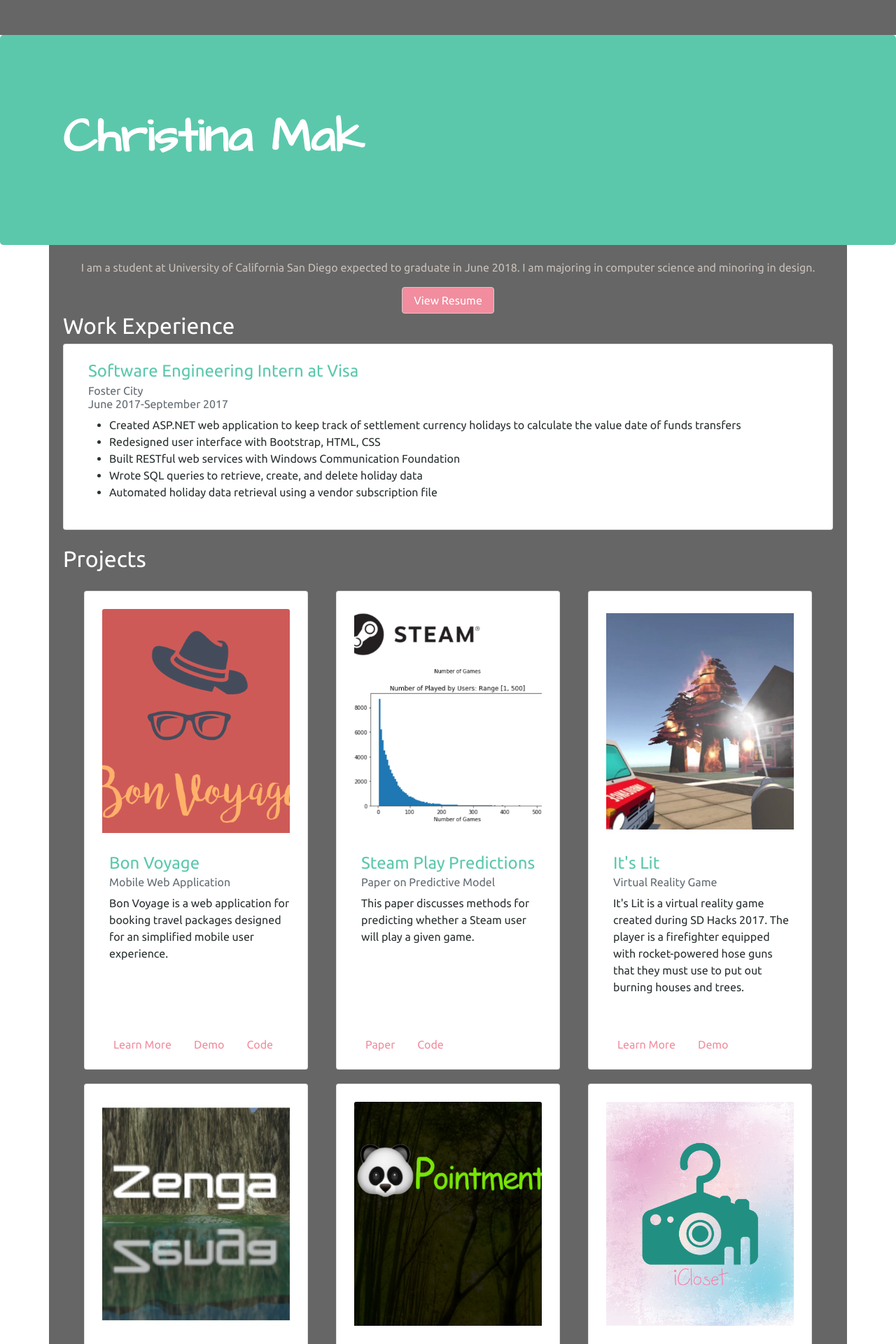
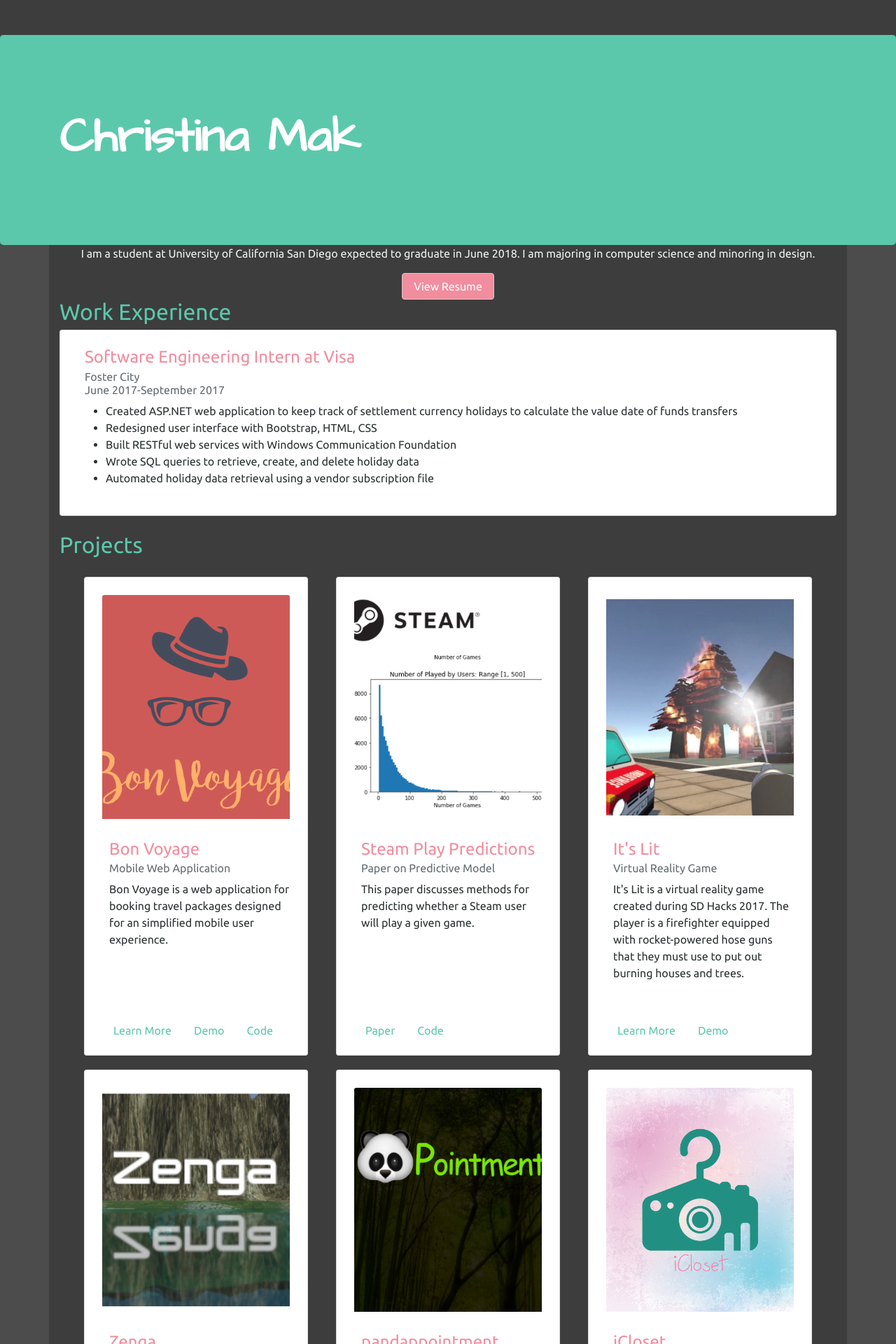
Before and after one commit to ChristinaMak/ChristinaMak.github.io, a Jekyll site: the page index.html, which Jekyll copies as it is, in a window 1280 px wide. Shown: the top 1920 px of the page at 70% size. Built offline with Jekyll 4.4.1, drawn with Linux system fonts in a browser that asks for light colours; nearby versions of some CDN libraries; comment, search, counter and statistics services are not loaded.

Commit message:
Change color scheme to have darker background and add favicon

```diff
--- a/_layouts/default.html
+++ b/_layouts/default.html
@@ -7,6 +7,7 @@
     <link href="https://fonts.googleapis.com/css?family=Ubuntu" rel="stylesheet">
     <link href="https://fonts.googleapis.com/css?family=Architects+Daughter" rel="stylesheet">
     <script src="https://use.fontawesome.com/e019ff47dd.js"></script>
+    <link rel="icon" href="/images/favicon.ico" />
 
     <!-- Slick -->
     <link rel="stylesheet" type="text/css" href="/vendors/slick/slick.css"/>
--- a/index.html
+++ b/index.html
@@ -8,6 +8,7 @@
     <link href="https://fonts.googleapis.com/css?family=Architects+Daughter" rel="stylesheet">
     <script src="https://use.fontawesome.com/e019ff47dd.js"></script>
     <link rel="stylesheet" type="text/css" href="main.css">
+    <link rel="icon" href="/images/favicon.ico" />
 
     <!-- Segment -->
     <script>
--- a/main.css
+++ b/main.css
@@ -1,12 +1,13 @@
 body {
     font-family: 'Ubuntu', sans-serif;
     font-weight: 300;
-    color: #c8bfb9;
+    color: #F1F1F2;
     overflow-x:hidden;
+    background: rgba(0, 0, 0, 0.7);
 }
 
 h2 {
-    color: white;
+    color: #5BC8AC;
 }
 
 a:link {
@@ -21,7 +22,7 @@ a:hover {
 
 header {
     min-height: 50px;
-    background: rgba(0, 0, 0, 0.6);
+    background: rgba(0, 0, 0, 0.2);
     display: flex;
     flex-direction: column;
     justify-content: center;
@@ -83,14 +84,14 @@ section .row img {
 }
 
 .container {
-    background: rgba(0, 0, 0, 0.6);
-    padding: 20px 20px 20px 20px;
+    background: rgba(0, 0, 0, 0.2);
 }
 
+/* Button used in project cards */
 .btn.btn-primary {
-    border-radius: 2px;
+    border-radius: 0px;
     border: 0px;
-    color: #F18D9E;
+    color: #5BC8AC;
     text-shadow: none;
     background-color: #ffffff;
     outline: none !important;
@@ -99,19 +100,21 @@ section .row img {
 .btn.btn-primary:active:focus,
 .btn.btn-primary:hover {
     color: #ffffff;
-    background-color: #F18D9E;
+    background-color: #5BC8AC;
     outline: none !important;
 }
 
 .btn-secondary {
     background-color: #F18D9E;
     color: #ffffff !important;
+    outline: none !important;
 }
 
 .btn-secondary:active:focus,
 .btn-secondary:hover {
     background-color: #ffffff !important;
     color: #F18D9E !important;
+    outline: none !important;
 }
 
 footer {
@@ -142,7 +145,7 @@ i.fa {
     -webkit-transition: all 0.3s ease 0s;
 }
 i.fa:hover {
-    color: #00C5DB;
+    color: #5BC8AC;
 }
 
 .card {
@@ -150,7 +153,7 @@ i.fa:hover {
 }
 
 .card-title {
-    color: #5BC8AC;
+    color: #F18D9E;
     padding-left: 10px;
     padding-left: 10px;
 }
```
Also changed, not shown: images/favicon.ico (added).
